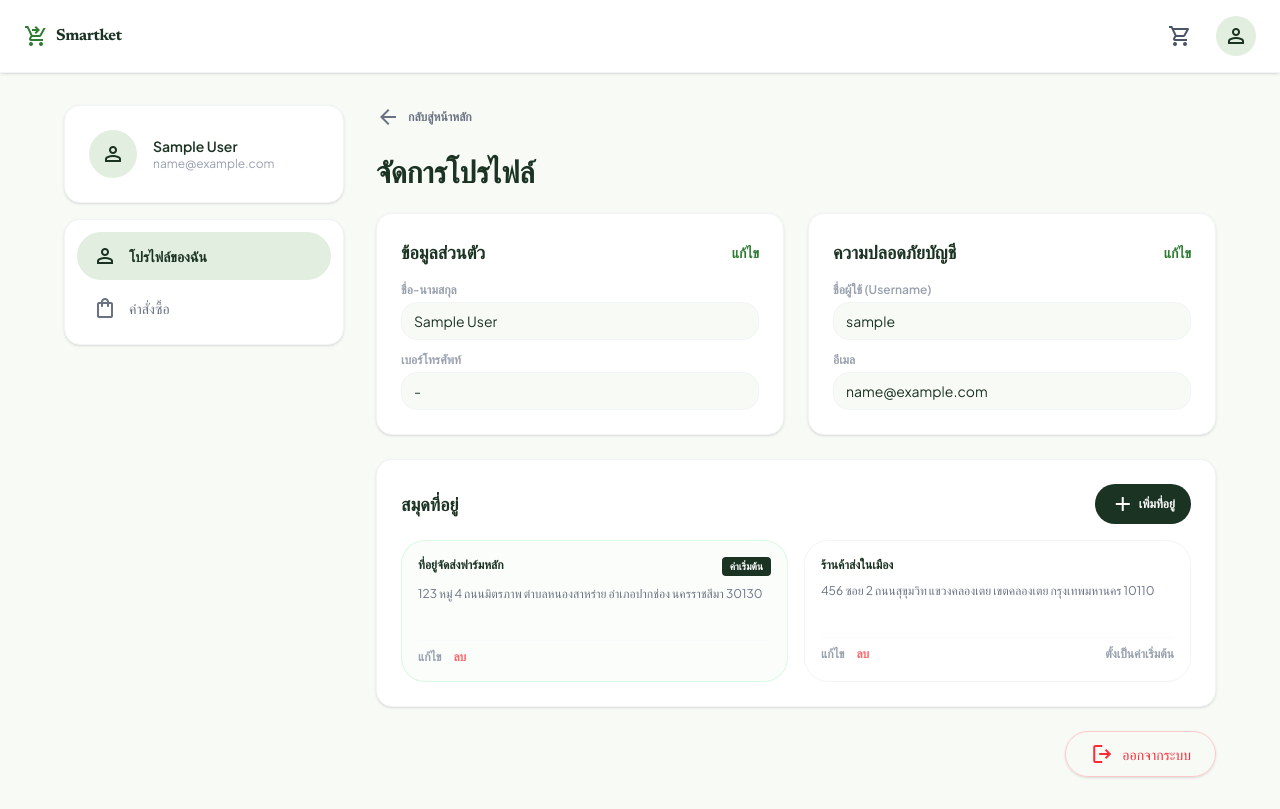
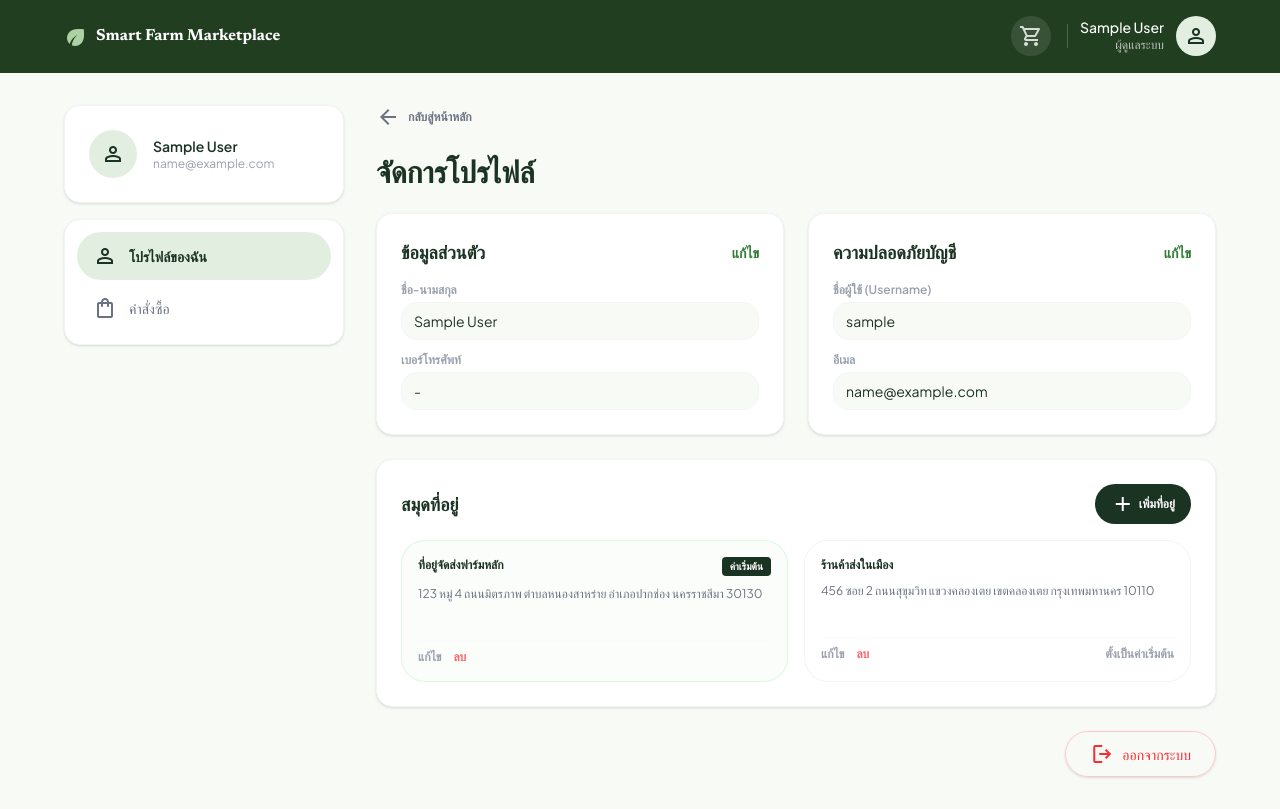
Before and after one commit to atsawinkz/smart-farm-marketplace-ecommerce, a Next.js app in the folder Programmer/: page /profile in a window 1280 px wide. Built offline with nearby package versions, Linux system fonts and the light colour scheme; sample sign-in values are in the browser's storage.

Commit message:
feat: apply cart page header style to profile page

```diff
--- a/Programmer/src/app/profile/page.tsx
+++ b/Programmer/src/app/profile/page.tsx
@@ -3,10 +3,13 @@
 import React, { useState, useEffect } from "react";
 import Link from "next/link";
 import { useRouter } from "next/navigation";
+import { useCart } from "@/lib/CartContext";
 
 export default function ProfilePage() {
   const [user, setUser] = useState<any>(null);
   const router = useRouter();
+  const { cartItems } = useCart();
+  const totalCartQuantity = cartItems.reduce((sum, item) => sum + item.quantity, 0);
 
   useEffect(() => {
     const storedUser = localStorage.getItem("user");
@@ -37,23 +40,66 @@ export default function ProfilePage() {
 
   return (
     <div className="bg-[#f8faf6] text-[#1b3322] min-h-screen flex flex-col font-body-md">
-      {/* Header */}
-      <header className="sticky top-0 bg-white border-b border-gray-100 z-40 shadow-sm">
-        <div className="flex justify-between items-center w-full px-6 py-4 max-w-container-max mx-auto">
-          {/* Logo */}
-          <Link href="/" className="text-[#1b3322] font-headline-md font-bold flex items-center gap-2 group">
-            <span className="material-symbols-outlined text-[#2e7d32] text-3xl">shopping_cart_checkout</span>
-            <span className="font-headline-md tracking-tight">Smartket</span>
+      {/* TopNavBar */}
+      <header
+        className="sticky top-0 z-50 w-full bg-primary/95 dark:bg-primary-container/95 backdrop-blur-md transition-all duration-300 border-b border-primary-container/20"
+      >
+        <div className="flex justify-between items-center w-full px-margin-mobile md:px-margin-desktop py-stack-md max-w-container-max mx-auto">
+          {/* Brand Logo */}
+          <Link
+            href="/"
+            className="text-white font-headline-md font-bold flex items-center gap-2 group cursor-pointer"
+          >
+            <span
+              className="material-symbols-outlined text-inverse-primary text-3xl group-hover:-rotate-12 transition-transform duration-300"
+              data-weight="fill"
+            >
+              eco
+            </span>
+            Smart Farm Marketplace
           </Link>
 
-          {/* Icons */}
-          <div className="flex items-center gap-4">
-            <Link href="/cart" className="text-gray-600 hover:text-[#1b3322] transition-colors p-2 rounded-full hover:bg-gray-100 flex items-center justify-center">
-              <span className="material-symbols-outlined text-[26px]">shopping_cart</span>
+          {/* Actions */}
+          <div className="flex items-center gap-stack-md">
+            {/* Shopping Cart button */}
+            <Link
+              href="/cart"
+              className="text-white/80 hover:text-white transition-colors p-2 rounded-full hover:bg-white/10 flex items-center justify-center relative bg-white/10"
+            >
+              <span className="material-symbols-outlined" data-icon="shopping_cart">
+                shopping_cart
+              </span>
+              {totalCartQuantity > 0 && (
+                <span className="absolute top-1 right-1 min-w-[16px] h-4 bg-error text-on-error text-[10px] font-bold rounded-full flex items-center justify-center px-1 animate-bounce">
+                  {totalCartQuantity}
+                </span>
+              )}
             </Link>
-            <div className="w-10 h-10 rounded-full bg-[#e2efe0] flex items-center justify-center text-[#1b3322] font-semibold">
-              <span className="material-symbols-outlined text-[24px]">person</span>
-            </div>
+
+            {/* User Profile / Registration Buttons */}
+            {user ? (
+              <Link href="/profile" className="flex items-center gap-3 cursor-pointer group">
+                <div className="w-[1px] h-6 bg-white/20"></div>
+                <div className="flex flex-col text-right">
+                  <span className="text-white font-medium text-sm leading-tight group-hover:text-inverse-primary transition-colors">{user.name}</span>
+                  <span className="text-white/70 text-xs">{user.role === 'admin' ? 'ผู้ดูแลระบบ' : 'สมาชิกทั่วไป'}</span>
+                </div>
+                <div
+                  className="w-10 h-10 rounded-full bg-[#e2efe0] group-hover:bg-[#d5e8d2] transition-colors flex items-center justify-center text-[#1b3322]"
+                >
+                  <span className="material-symbols-outlined text-[24px]">person</span>
+                </div>
+              </Link>
+            ) : (
+              <div className="hidden md:flex items-center gap-2">
+                <Link href="/login" className="text-white hover:text-white/80 font-label-lg transition-colors px-4 py-2 cursor-pointer">
+                  เข้าสู่ระบบ
+                </Link>
+                <Link href="/register" className="bg-on-primary text-primary font-label-lg px-4 py-2 rounded-full hover:bg-inverse-primary transition-all shadow-sm cursor-pointer">
+                  สมัครสมาชิก
+                </Link>
+              </div>
+            )}
           </div>
         </div>
       </header>
```
